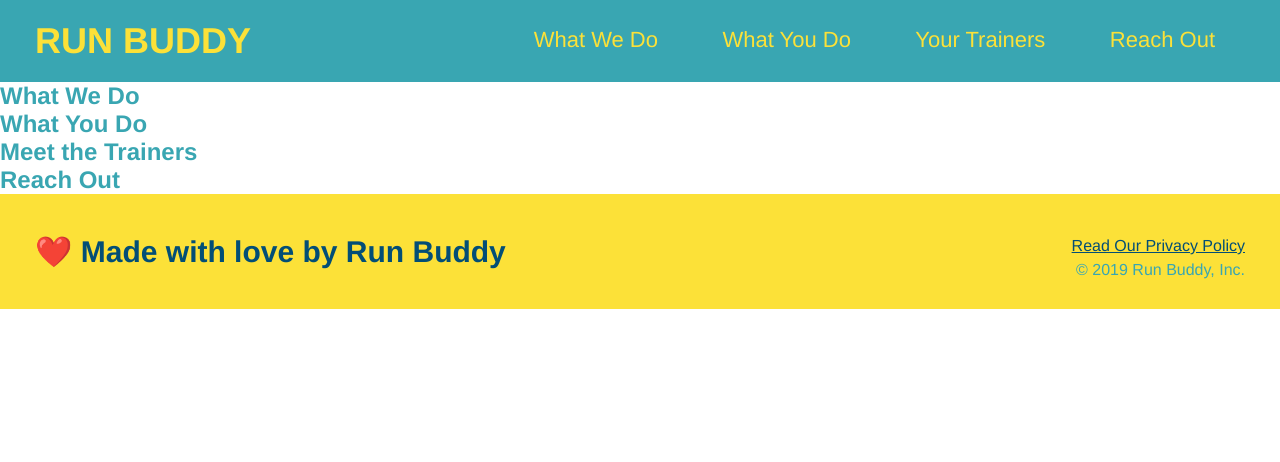
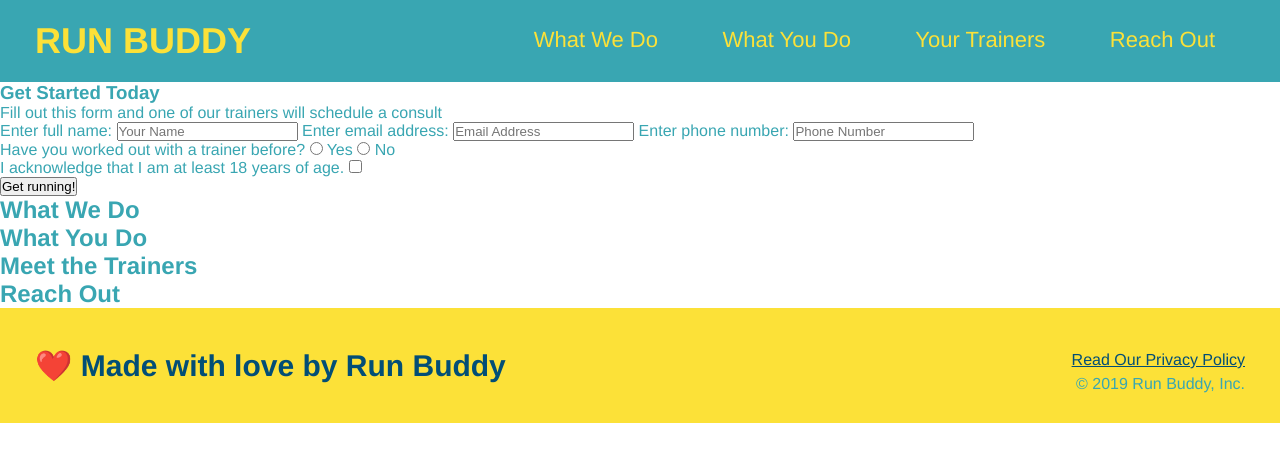
Before and after one commit to Benrowen5/run-buddy, a plain HTML site: page index.html in a window 1280 px wide. Drawn offline with Linux system fonts and the light colour scheme.

Commit message:
<added form html>

```diff
--- a/index.html
+++ b/index.html
@@ -37,7 +37,31 @@
 
   <!-- hero/jumbotron-->
   <section>
-
+    <div>
+      <h3>Get Started Today</h3>
+      <p>Fill out this form and one of our trainers will schedule a consult</p>
+    <!-- Add form element -->
+    <form>
+      <label for="name">Enter full name:</label>
+      <input type="text" placeholder="Your Name" name="name" id="name" />
+      <label for="email">Enter email address:</label>
+      <input type="email" placeholder="Email Address" name="email" id="email" />
+      <label for="phone">Enter phone number:</label>
+      <input type="tel" placeholder="Phone Number" name="phone" id="phone" />
+      <p>
+        Have you worked out with a trainer before?
+        <input type="radio" name="trainer-confirm" id="trainer-yes"/>
+        <label for="trainer-yes">Yes</label>
+        <input type="radio" name="trainer-confirm" id="trainer-no"/>
+        <label for="trainer-no">No</label>
+      </p>
+      <p>
+        <label for="checkbox">I acknowledge that I am at least 18 years of age.</label>
+        <input type="checkbox" name="age-confirm" id="checkbox"/>
+      </p>
+      <button type="submit">Get running!</button>
+    </form>
+    </div>
   </section>
 
   <!-- "What we do" section -->
```
